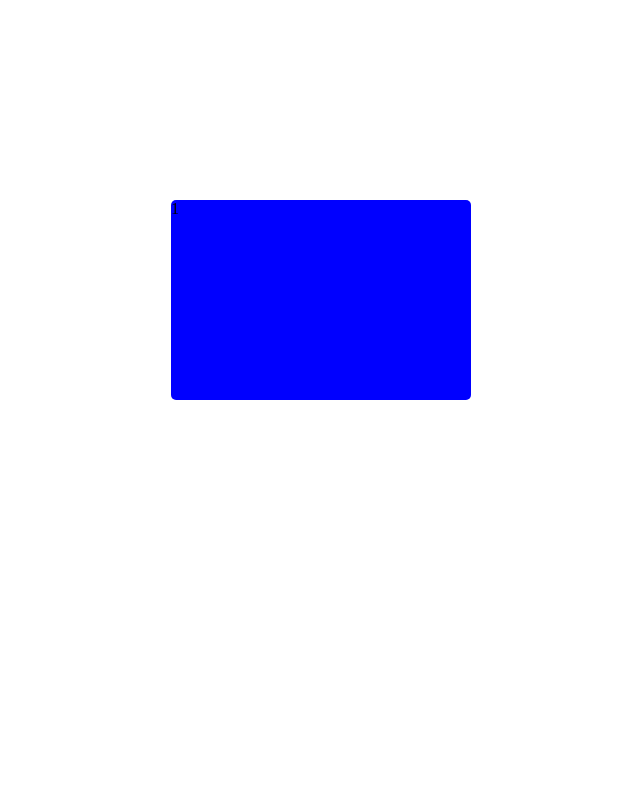
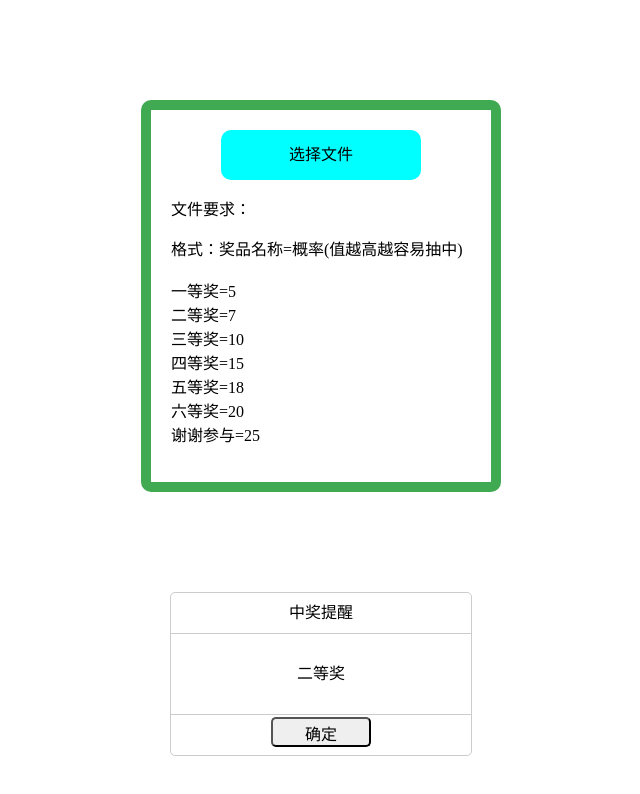
Before and after one commit to CMFenng/demo, a plain HTML site: page 转盘抽奖/index.html in a window 1280 px wide. Shown: the whole page, without its empty margins (319-959 px from the left). Drawn offline with Linux system fonts and the light colour scheme.

Commit message:
Update 转盘抽奖

```diff
--- a/转盘抽奖/css/style.css
+++ b/转盘抽奖/css/style.css
@@ -84,8 +84,34 @@ html, body {
 
 #alertBox {
     width: 300px;
-    height: 200px;
-    margin: 200px auto;
+    border: 1px solid #ccc;
     border-radius: 5px;
-    background-color: #00f;
+    margin: 100px auto;
+    overflow: hidden;
+    position: relative;
+    /*background-color: #00f;*/
+    /*position: relative;*/
+    /*z-index: 5;*/
+    text-align: center;
 }
+#alertTitle, #alertBtn {
+    width: 100%;
+    height: 40px;
+    line-height: 40px;
+}
+#alertInfo {
+    width: 100%;
+    height: 80px;
+    line-height: 80px;
+    border: 1px solid #ccc;
+    border-left: none;
+    border-right: none;
+}
+#okBtn {
+    width: 100px;
+    height: 30px;
+    outline: none;
+    border-radius: 5px;
+    line-height: 30px;
+    font-size: 16px;
+}
--- a/转盘抽奖/index.html
+++ b/转盘抽奖/index.html
@@ -8,7 +8,7 @@
     <script src="js/fun.js"></script>
 </head>
 <body>
-    <div id="box1" class="hide">
+    <div id="box1" class="display">
         <a id="iptBox">
             <input type="file" accept=".txt" onchange="getFileDate(event)">选择文件
         </a>
@@ -38,7 +38,11 @@
     </div>
 
     <div id="alertBox">
-        <div id="alert">1</div>
+        <div id="alertTitle">中奖提醒</div>
+        <div id="alertInfo">二等奖</div>
+        <div id="alertBtn">
+            <button id="okBtn">确定</button>
+        </div>
     </div>
     <script>
 
```
